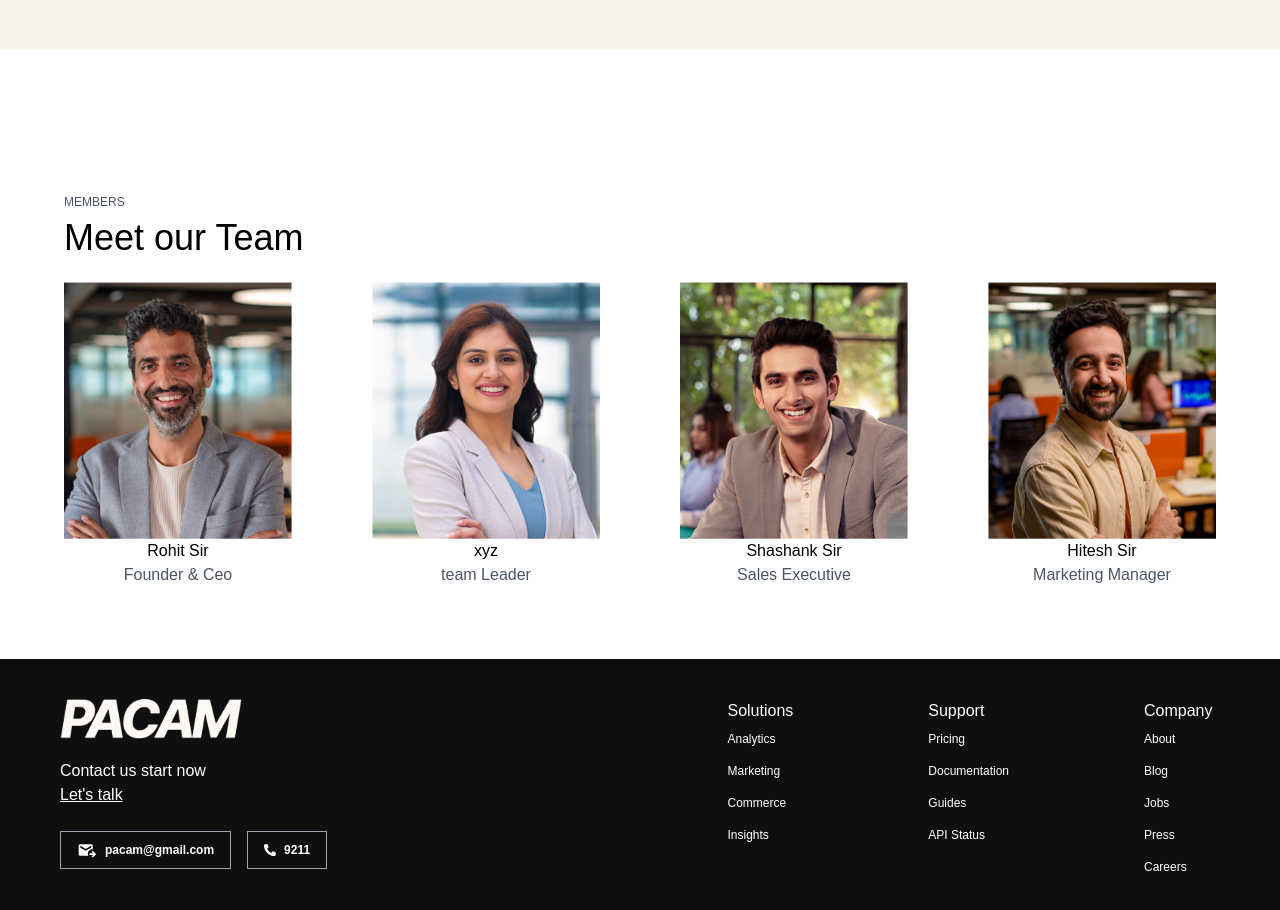
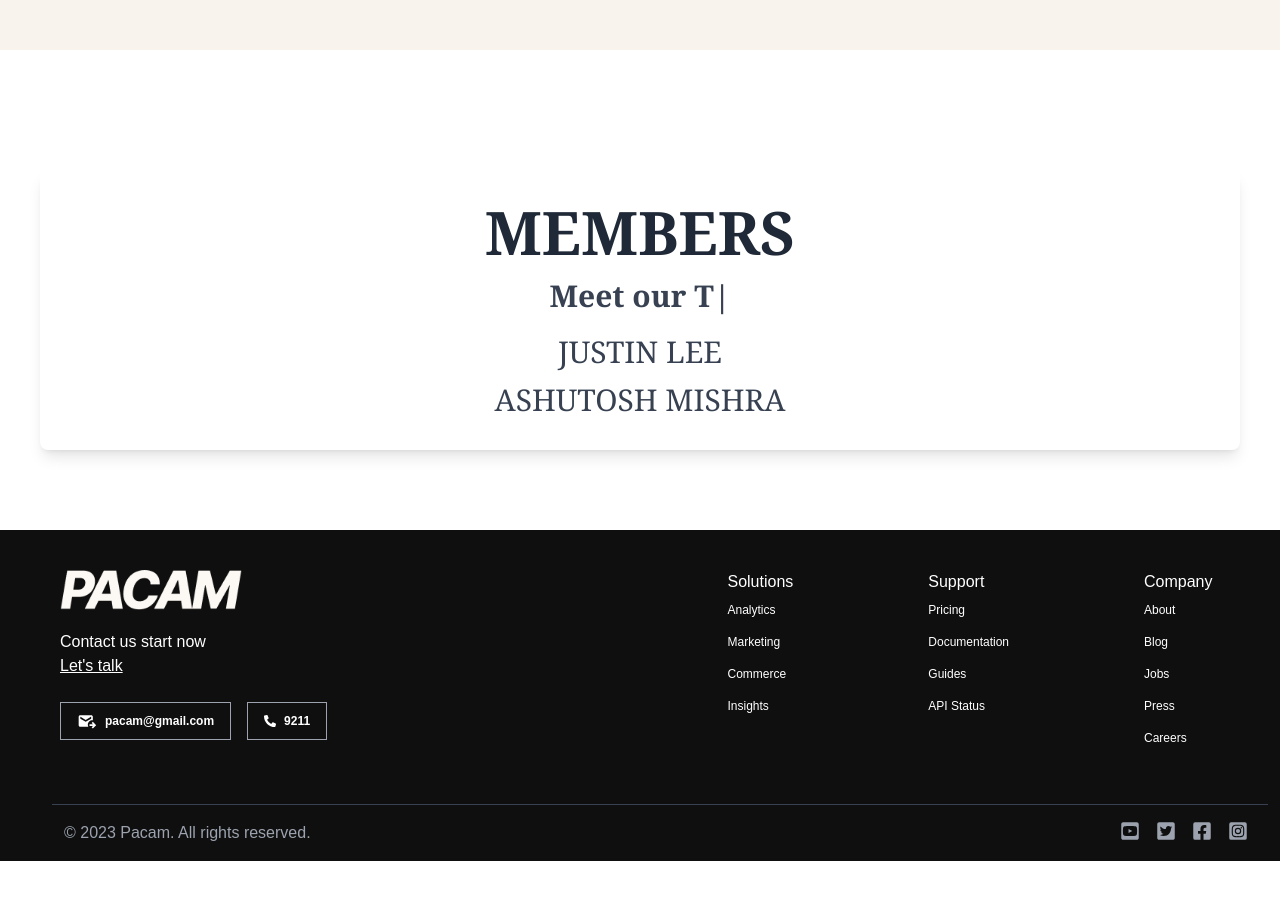
Before and after one commit to kunal23g/PACAM, a React (Vite) app: page /about-us in a window 1280 px wide. Shown: the part 2460-3370 px from the top of the page. After the commit the page ends 3321 px from the top, so only its background shows below. Built offline with nearby package versions, Linux system fonts and the light colour scheme.

Commit message:
Update Aboutus.jsx

```diff
--- a/src/components/Aboutus.jsx
+++ b/src/components/Aboutus.jsx
@@ -9,9 +9,10 @@ import innovation from "../assets/innovation.png";
 import { CircleArrowRight } from 'lucide-react'
 import { Link, } from 'react-router-dom';
 import { motion } from 'framer-motion';
+// import Typed from 'react-typed';
+import { ReactTyped } from "react-typed";
 
-
-function Aboutus() {
+const  Aboutus=()=> {
 
 
     const [isVisible, setIsVisible] = useState(false);
@@ -135,34 +136,26 @@ expectations. </p>
         </div>
 
 {/* team members */}
-<div className='flex p-16 flex-col'>
-    <div>
-        <h1 className='text-xs text-gray-600 mb-2'>MEMBERS </h1>
-        <h1 className='text-4xl  text-dark-blue mb-6'>Meet our Team</h1>
+<div className="my-10 p-10  flex items-center justify-center ">
+      <div className="text-center p-8 bg-white shadow-lg rounded-lg  w-[1380px]">
+        <h1 className="text-4xl lg:text-6xl font-serif font-bold text-gray-800 mb-4">MEMBERS</h1>
 
-        <div className='  grid md:grid-cols-2 lg:grid-cols-4 justify-around gap-20'>
-        <div className='hover:scale-105 duration-500 flex flex-col text-center col-span-1 '>
-            <img src={member1} alt="" />
-            <h1>Rohit Sir</h1>
-            <h3 className='text-md text-gray-600 mb-2'>Founder & Ceo</h3>
-        </div>
-        <div className='hover:scale-105 duration-500 flex flex-col text-center col-span-1 '>
-            <img src={member2} alt="" />
-            <h1>xyz </h1>
-            <h3 className='text-md text-gray-600 mb-2'>team Leader</h3>
-        </div>
-        <div className='hover:scale-105 duration-500 flex flex-col text-center col-span-1'>
-            <img src={member3} alt="" />
-            <h1>Shashank Sir</h1>
-            <h3 className='text-md text-gray-600 mb-2'>Sales Executive</h3>
-        </div>
-        <div className='hover:scale-105 duration-500 flex flex-col text-center col-span-1'>
-            <img src={member4} alt="" />
-            <h1>Hitesh Sir</h1>
-            <h3 className='text-md text-gray-600 mb-2'>Marketing Manager</h3>
+
+
+
+  <ReactTyped className='  mb-6 text-2xl lg:text-3xl font-bold font-serif text-gray-700'
+  strings={[" Meet our Team "]}
+    typeSpeed={70}
+    backSpeed={100}
+    loop
+    >
+
+  </ReactTyped>
+  <div className="mt-5 pace-y-4">
+          <p className="text-3xl font-serif text-gray-700 mb-3">JUSTIN LEE</p>
+          <p className="text-3xl font-serif text-gray-700">ASHUTOSH MISHRA</p>
         </div>
         </div>
-    </div>
 </div>
 </>
 
```
